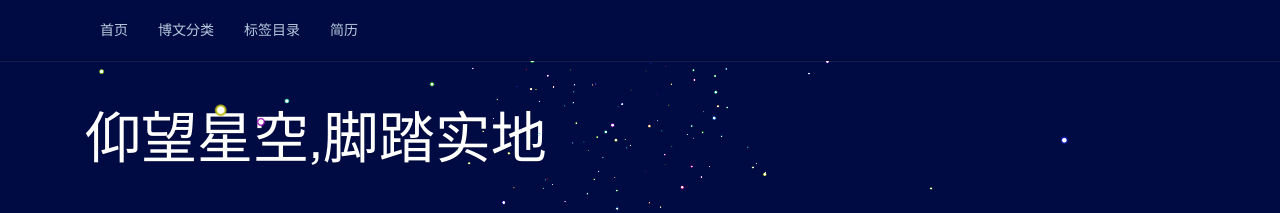
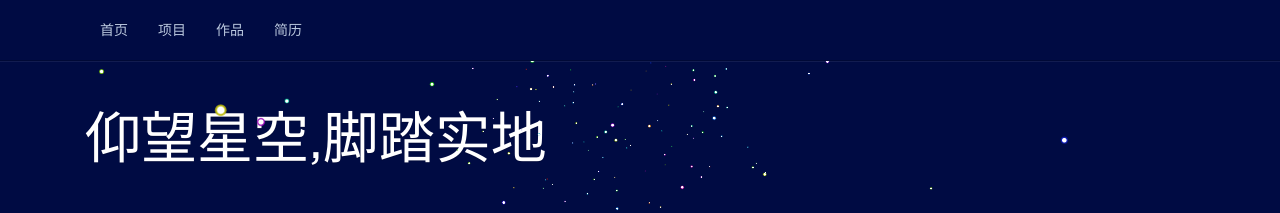
Before and after one commit to hanbingtan/hanbingtan.github.io, a Jekyll site: the page built from index.html, in a window 1280 px wide. Shown: the top 213 px of the page. Built offline with Jekyll 4.4.1, drawn with Linux system fonts in a browser that asks for light colours; nearby versions of some CDN libraries; the list of posts is cut into pages by our own code; comment, search, counter and statistics services are not loaded.

Commit message:
Update header.html

```diff
--- a/_includes/header.html
+++ b/_includes/header.html
@@ -14,10 +14,10 @@
           <a href="{{ '/' | prepend: site.baseurl }}">首页</a>
         </li>
         <li>
-          <a href="{{ '/categories/' | prepend: site.baseurl }}">博文分类</a>
+          <a href="{{ '/categories/' | prepend: site.baseurl }}">项目</a>
         </li>
         <li>
-          <a href="{{ '/tag' | prepend: site.baseurl }}">标签目录</a>
+          <a href="{{ '/tag' | prepend: site.baseurl }}">作品</a>
         </li>
          <li>
           <a href="{{ '/简历.pdf' | prepend: site.baseurl }}">简历</a>
```
